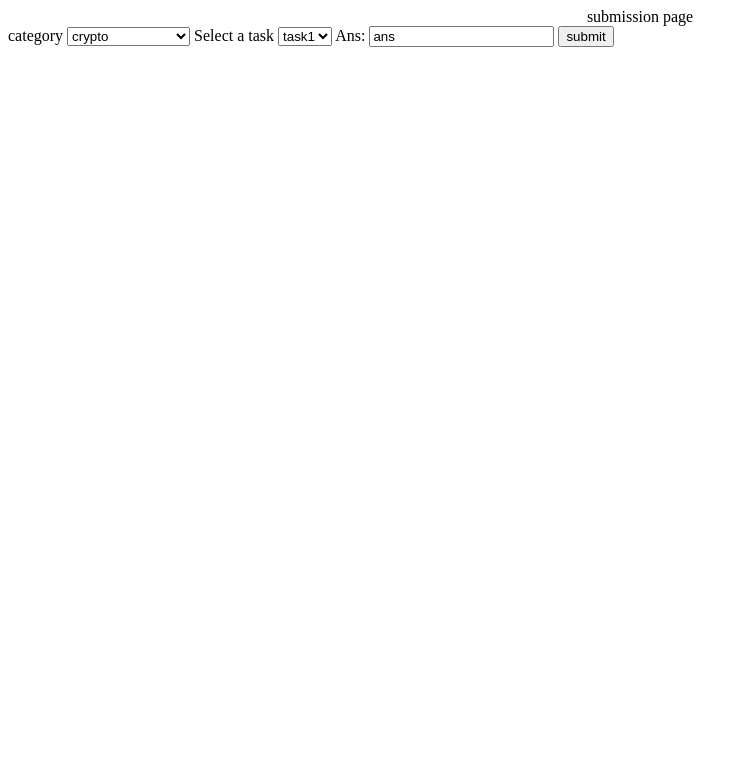
After one commit to delta/digitalfortress_13, a PHP site: page /main/index.php in a window 1280 px wide. The commit adds this page. Shown: the top 783 px of the page, without its empty margins (0-748 px from the left). Run offline with PHP 8.4, Linux system fonts and the light colour scheme.

Commit message:
adding main page

```diff
--- /dev/null
+++ b/main/index.php
@@ -0,0 +1,50 @@
+<?php
+if(isset($_REQUEST['submit'])){
+	if(isset($_REQUEST['category']) && isset($_REQUEST['task'])){
+		if($_REQUEST['category']<=5 && $_REQUEST['category']>0 && $_REQUEST['task']<=5 && $_REQUEST['task']>0){
+			$cat = htmlentities($_REQUEST['category'],ENT_QUOTES);
+			$task = htmlentities($_REQUEST['task'],ENT_QUOTES);
+			$ans = htmlentities($_REQUEST['ans'],ENT_QUOTES);
+
+			mysql_connect("host","user","passwd");
+			mysql_select_db("db");
+
+			$query = "SELECT * FROM `ans` where `category`={$cat} AND `task`={$task} AND 'ans'={$ans}";
+			$result = mysql_query($query);
+
+			if(mysql_affected_rows($result)){
+				//update users table
+			}
+		}
+	}
+}
+?>
+<html>
+	<head>
+		<title></title>
+	</head>
+	<body>
+		<center>submission page</center>
+		<form action="" method="get">
+			<label for="category">category</label>
+			<select name="category">
+				<option value="1">crypto</option>
+				<option value="2">web</option>
+				<option value="3">reverse engineer</option>
+				<option value="4"></option>
+				<option value="5"></option>
+			</select>
+			<label for="task">Select a task</label>
+			<select name="task">
+				<option value="1">task1</option>
+				<option value="2">task2</option>
+				<option value="3">task3</option>
+				<option value="4">task4</option>
+				<option value="5">task5</option>
+			</select>
+			<label for="ans">Ans:</label>
+			<input type="text" name="ans" value="ans"/>
+			<input type="submit" name="submit" value="submit" />
+		</form>
+	</body>
+</html>
--- a/web/task1/index.php
+++ b/web/task1/index.php
@@ -3,9 +3,9 @@ if(isset($_REQUEST['submit'])){
 	$connection = mysql_connect("server","user","password");
 	mysql_select_db($database_name);
 
-	$query = "SELECT * FROM `task1` WHERE `password` LIKE ";
+	$query = "SELECT * FROM `task1` WHERE `user`={} AND `password` ";
 	$result = mysql_query($query);
-	if(mysql_fetch_array($result)){
+	if(mysql_affected_rows($result)){
 
 	}
 }
```
Also changed, not shown: .htaccess (added), index.php (added), 2 other files.
